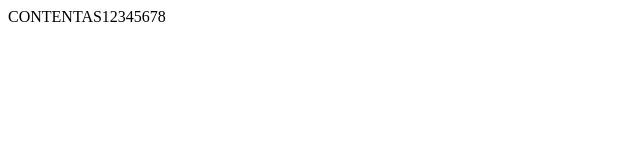
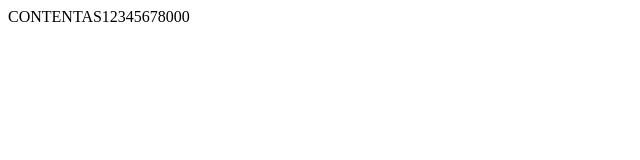
Before and after one commit to mstepno/42-serlokas, a website: page index.html in a window 1280 px wide. Shown: the full height of the page, 0-640 px from the left. Drawn offline with Linux system fonts and the light colour scheme.

Commit message:
zeroes added

```diff
--- a/index.html
+++ b/index.html
@@ -7,6 +7,6 @@
     <title>Serlokas</title>
 </head>
 <body>
-    CONTENTAS12345678
+    CONTENTAS12345678000
 </body>
 </html>
```
